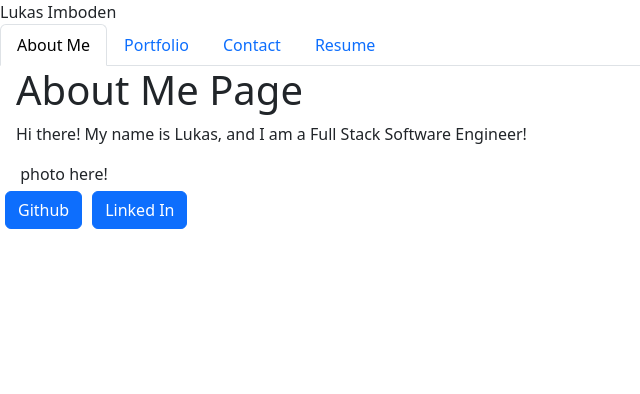
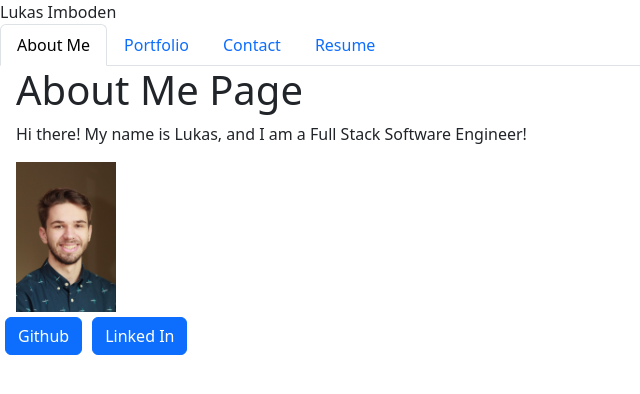
Before and after one commit to limboden/Portfolio-Website, a React (Vite) app: page / in a window 1280 px wide. Shown: the top 394 px of the page, without its empty margins (0-640 px from the left). Built offline with nearby package versions, Linux system fonts and the light colour scheme.

Commit message:
added a photo of your's truly to the about me page (:

```diff
--- a/src/pages/AboutMe.jsx
+++ b/src/pages/AboutMe.jsx
@@ -1,3 +1,13 @@
+
+const styles = {
+  photo: {
+    maxHeight: '150px'
+  }
+}
+
+
+
+
 export default function AboutMe() {
   return (
     <div>
@@ -5,7 +15,7 @@ export default function AboutMe() {
       <p>
         Hi there! My name is Lukas, and I am a Full Stack Software Engineer!
       </p>
-      <img src="" alt="" /> photo here!
+      <img style={styles.photo} src="src\assets\Lukas-photo.jpeg" alt="Photo of Lukas Imboden" />
     </div>
   );
 }
```
Also changed, not shown: src/assets/Lukas-photo.jpeg (renamed from src/assets/Lukas photo.jpeg).
